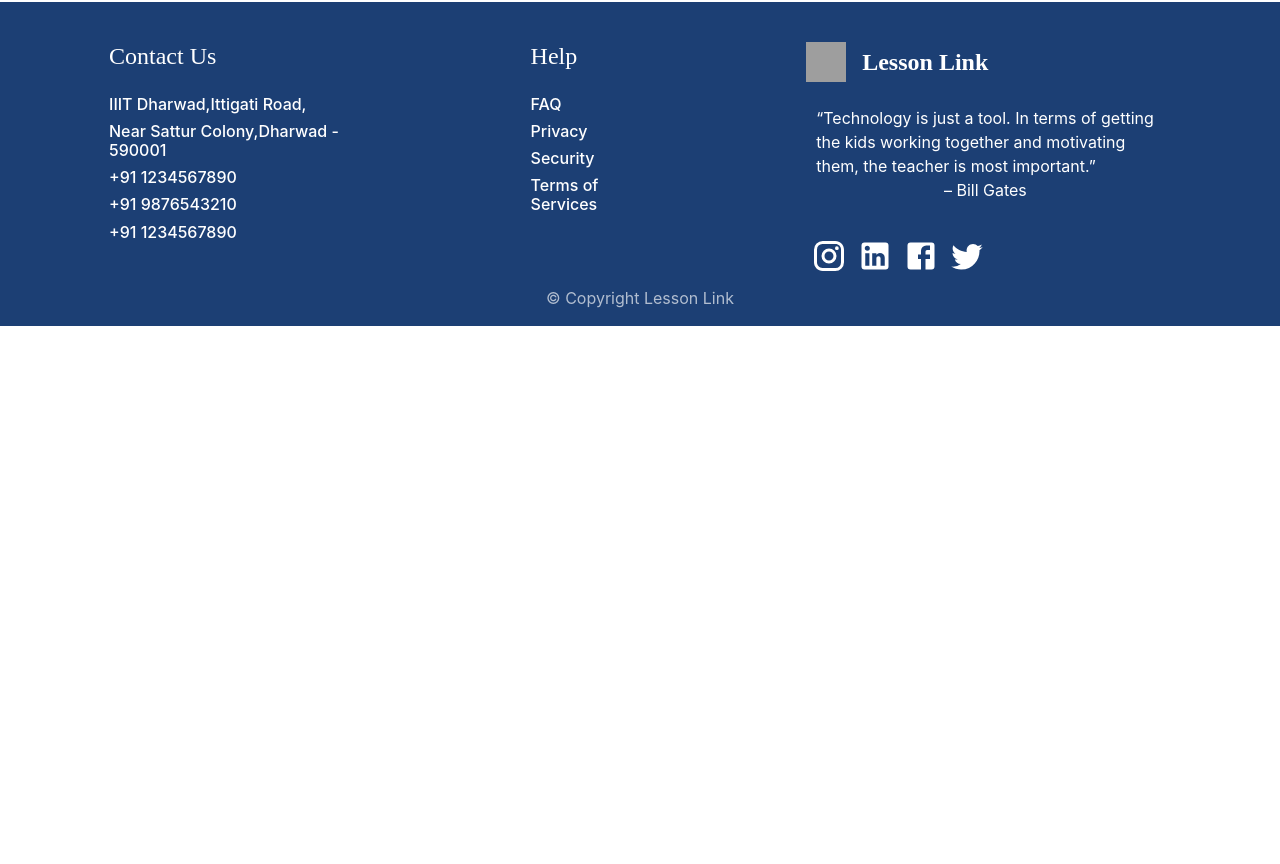
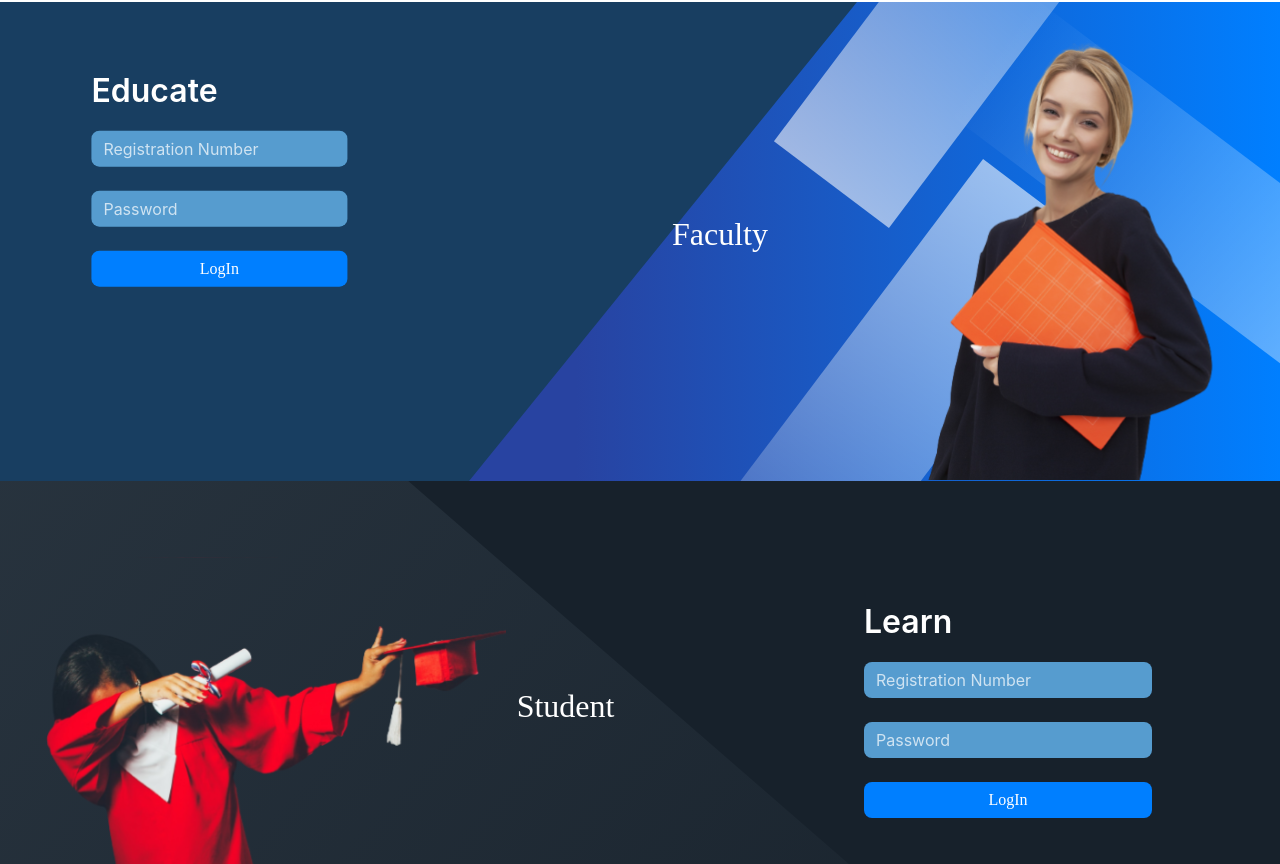
Before and after one commit to KshitizSachan/Lesson-Link-codebase, a React (Create React App) app in the folder client/: page / in a window 1280 px wide. Shown: the part 2056-2920 px from the top of the page. Before the commit the page ends 2382 px from the top, so only its background shows below. Built offline with nearby package versions, Linux system fonts and the light colour scheme; grey boxes are pictures that could not be loaded.

Commit message:
Login Page Added

```diff
--- a/client/src/Components/Homepage/Homepage.jsx
+++ b/client/src/Components/Homepage/Homepage.jsx
@@ -1,9 +1,11 @@
 import React from 'react'
-// import Navbar from '../Navbar/Navbar';
+import Navbar from '../Navbar/Navbar';
 import Banner from '../Banner/Banner';
 import FeatureCard from '../FeatureCards/FeatureCard';
 import Footer from '../Footer/Footer';
 import './Homepage.css'
+import LoginF from '../Login/LoginF'
+import LoginS from '../Login/LoginS';
 
 const Homepage = () => {
   return (
@@ -11,6 +13,8 @@ const Homepage = () => {
         {/* <Navbar/> */}
         <Banner/>
         <FeatureCard/>
+        <LoginF/>
+        <LoginS/>
         <Footer/>
     </div>
   )
--- /dev/null
+++ b/client/src/Components/Login/Login.css
@@ -0,0 +1,236 @@
+.Login-wrapper{
+    width: 100%;
+}
+.Login-body{
+    background-image: linear-gradient(to right, #2843A1 45%, #007FFF);
+    overflow: hidden;
+    width: 100%;
+    height: 479px;
+    position: relative;
+}
+.Login-left{
+    width: 100rem;
+    height: 47rem;
+    background: #183E61;
+    transform: rotate(-51deg);
+    position: absolute;
+    left: -45rem;
+    top: -3%;
+}
+.Login-Rg{
+    position: absolute;
+    bottom: 16rem;
+    right: 28rem;
+    transform: rotate(51deg);
+}
+.Rg-body{
+    width: 16rem;
+}
+/* .Login-input-text{
+    width: 100%;
+} */
+.Login-input{
+    width: 100%;
+    background: #569CCF;
+    border: 0px;
+    margin-bottom: 1.5rem;
+    padding: 6px 12px;
+    border-radius: 8px;
+}
+.Login-input::placeholder{
+    color: rgba(255, 255, 255, 0.718);
+}
+.Login-title{
+    color: #fff;
+    font-size: 2rem;
+    font-weight: 600;
+}
+.lg-btn{
+    background-color: #007FFF;
+    color: #fff;
+    font-family: auto;
+    /* margin-top: 1rem; */
+}
+.Login-pic{
+    z-index: 1;
+    position: absolute;
+    right: 0;
+    bottom: 0;
+    margin-right: 4rem;
+}
+.box1, .box2, .box3{
+    background-image: linear-gradient(to right, #ffffff94, #fff0);
+    width: 50%;
+    height: 9rem;
+    transform: rotate(-53deg);
+    position: absolute;
+    right: -4rem;
+    bottom: 30rem;
+}
+.box2{
+    background-image: linear-gradient(to left, #ffffff94, #fff0);
+    transform: rotate(-53deg);
+    right: 7rem;
+    top: 24rem;
+}
+.box3{
+    width: 50%;
+    transform: rotate(-143deg);
+    right: -18rem;
+    bottom: 10rem;
+}
+.login-fac{
+    position: absolute;
+    right: 32rem;
+    top: 13rem;
+    color: #fff;
+    font-family: auto;
+    font-size: 2rem;
+}
+
+/* Logins css */
+.LoginS-body{
+    background-color: #17212B;
+    overflow: hidden;
+    width: 100%;
+    /* height: 34.5vw; */
+    height: 479px;
+    position: relative;
+}
+.LoginS-left{
+    background-image: linear-gradient(to left, #17212B, #2C3843);
+    width: 115%;
+    height: 170%;
+    /* background: #2C3843; */
+    transform: rotate(41deg);
+    position: absolute;
+    left: -36rem;
+    padding-left: 130%;
+    /* padding-left: 112rem; */
+}
+.LoginS-left img{
+    width: 30%;
+    position: absolute;
+    left: 30%;
+    /* left: 33%; */
+    bottom: 37%;
+    /* bottom: 38%; */
+    transform: rotate(-41deg);
+}
+.LoginS-Rg{
+    display: flex;
+    justify-content: flex-end;
+    height: 100%;
+    align-items: center;
+    margin-right: 10%;
+}
+.Login-stud{
+    position: absolute;
+    color: white;
+    font-size: 2rem;
+    font-family: auto;
+    right: 52%;
+    top: 42%;
+}
+.SRg-body{
+    width: 18rem;
+}
+
+@media screen and (max-width:1024px){
+    .Login-body {
+        height: 365px;
+    }
+    .Login-left{
+        left: -61rem;
+        top: -3%;
+    }
+    .Login-Rg{
+        bottom: 8rem;
+        right: 21rem;
+    }
+    .Rg-body {
+        width: 14rem;
+    }
+    .Login-pic{
+        right: -2rem;
+    }
+    .Login-pic img{
+        height: 19rem;
+    }
+    .login-fac{
+        right: 15rem;
+        font-size: 1.5rem;
+    }
+    .box1{
+        height: 4rem;
+        right: -7rem;
+        bottom: 23rem;
+    }
+    .box2{
+        height: 4rem;
+        right: 4rem;
+        top: 18rem;
+    }
+    .box3{
+        height: 4rem;
+        right: -6rem;
+        bottom: 10rem;
+    }
+    /* student-login */
+    .LoginS-body {
+        height: 365px;
+    }
+    .LoginS-left{
+        left: -26rem;
+    }
+    .LoginS-left img {
+        width: 33%;
+        left: 37%;
+        bottom: 48%;
+    }
+    .LoginS-Rg{
+        height: 72%;
+        margin-right: 6%;
+    }
+    .LoginS-title{
+        /* font-size: 1.5rem; */
+    }
+    .SRg-body{
+        width: 14rem;
+    }
+    .Login-stud{
+        right: 48%;
+        top: 62%;
+    }
+}
+
+@media screen and (max-width:600px){
+.Login-left{
+    left: -61rem;
+    top: -13%;
+    transform: rotate(16deg);
+    height: 22rem;
+}
+ .Login-pic, .box1, .box2, .box3{
+    display: none;
+ }
+ .Login-Rg {
+    top: 2rem;
+    transform: rotate(-16deg);
+}
+.login-fac {
+    right: 3rem;
+    top: 0.5rem;
+}
+/* student */
+.LoginS-Rg{
+    height: 100%;
+    margin-right: 22%;
+}
+.LoginS-left{
+    display: none;
+}
+.Login-stud{
+    top: 5%;
+}
+}
--- /dev/null
+++ b/client/src/Components/Login/LoginF.jsx
@@ -0,0 +1,39 @@
+import React from 'react';
+import './Login.css'
+import LoginPic from '../../Style/Images/LgPic.svg';
+
+const Login = () => {
+    return (
+        <div className="Login-wrapper">
+            <div className="Login-body">
+                <div className="Login-left">
+                    <div className="Login-Rg">
+                        <div className="Rg-body">
+                            <div className="Login-title">
+                                <p>Educate</p>
+                            </div>
+                            <div className="Login-input-text">
+                                <input type="text" placeholder='Registration Number' className="Login-input"/>
+                            </div>
+                            <div className="Login-input-text">
+                                <input type="text" placeholder='Password' className="Login-input"/>
+                            </div>
+                            <div className="login-btn ">
+                                <button className='lg-btn Login-input'>LogIn</button>
+                            </div>
+                        </div>
+                    </div>
+                </div>
+                <div className="Login-pic">
+                    <img src={LoginPic} alt="" />
+                </div>
+                <div className="login-fac">Faculty</div>
+                <div className="box1"></div>
+                <div className="box2"></div>
+                <div className="box3"></div>
+            </div>
+        </div>
+    )
+}
+
+export default Login;
--- /dev/null
+++ b/client/src/Components/Login/LoginS.jsx
@@ -0,0 +1,34 @@
+import React from 'react'
+import './Login.css'
+import StudentPic from '../../Style/Images/studentPic.svg'
+
+const LoginS = () => {
+  return (
+    <div className="LoginS-wrapper">
+        <div className="LoginS-body">
+            <div className="LoginS-left">
+                <img src={StudentPic} alt="" />
+            </div>
+                <div className="Login-stud">Student</div>
+            <div className="LoginS-Rg">
+                        <div className="SRg-body">
+                            <div className="Login-title">
+                                <p>Learn</p>
+                            </div>
+                            <div className="Login-input-text">
+                                <input type="text" placeholder='Registration Number' className="Login-input"/>
+                            </div>
+                            <div className="Login-input-text">
+                                <input type="text" placeholder='Password' className="Login-input"/>
+                            </div>
+                            <div className="login-btn ">
+                                <button className='lg-btn Login-input'>LogIn</button>
+                            </div>
+                        </div>
+                    </div>
+        </div>
+    </div>
+  )
+}
+
+export default LoginS;
--- a/client/src/Components/Navbar/Navbar.jsx
+++ b/client/src/Components/Navbar/Navbar.jsx
@@ -3,6 +3,8 @@ import {BrowserRouter as Router, Switch, Route} from 'react-router-dom';
 import './Navbar.css';
 import MenuIcon from '@mui/icons-material/Menu';
 import CloseIcon from '@mui/icons-material/Close';
+import { fontSize } from '@mui/system';
+
 
 function Navbar() {
   const [isOpen, setIsOpen] = useState(false);
```
Also changed, not shown: client/src/Style/Images/LgPic.svg (added), client/src/Style/Images/studentPic.svg (added).
